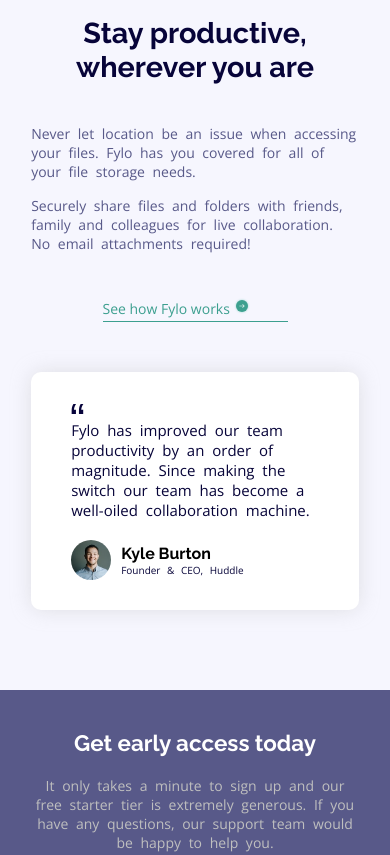
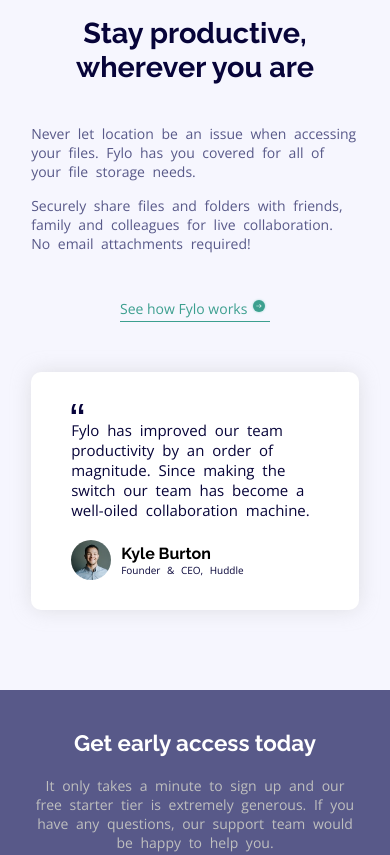
Before and after one commit to ManikMaity/Fylo-Landing-Page, a plain HTML site: page index.html in a window 390 px wide. Shown: the part 1293-2148 px from the top of the page. Drawn offline with nearby package versions, Linux system fonts and the light colour scheme.

Commit message:
Testimonial's Link Width Changed

```diff
--- a/style/styles.css
+++ b/style/styles.css
@@ -420,8 +420,12 @@
     .testimonial{
         padding-bottom: 80px;
     }
+    .testi-a{
+        width: 150px;
+    }
 
 
+    /* ctc sec  */
     .ctc{
         text-align: center;
     }
@@ -434,6 +438,8 @@
     .ctc-right button{
         width: 100%;
     }
+
+    /* footer sec  */
     .footer-down{
         flex-direction: column;
         gap: 40px;
```
